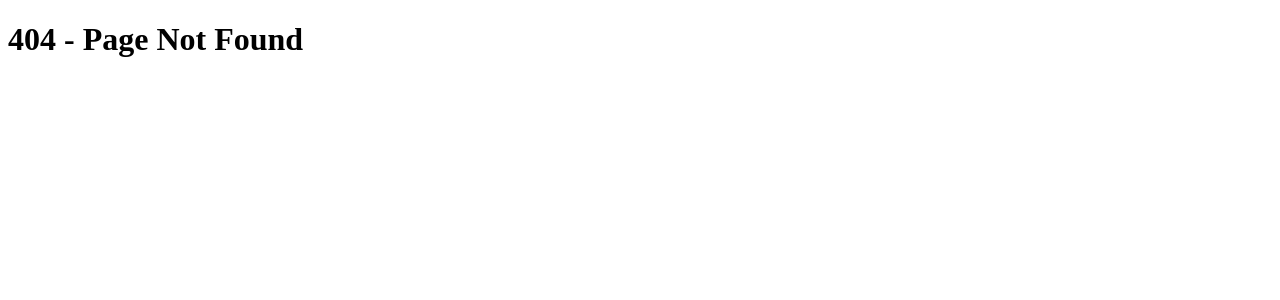
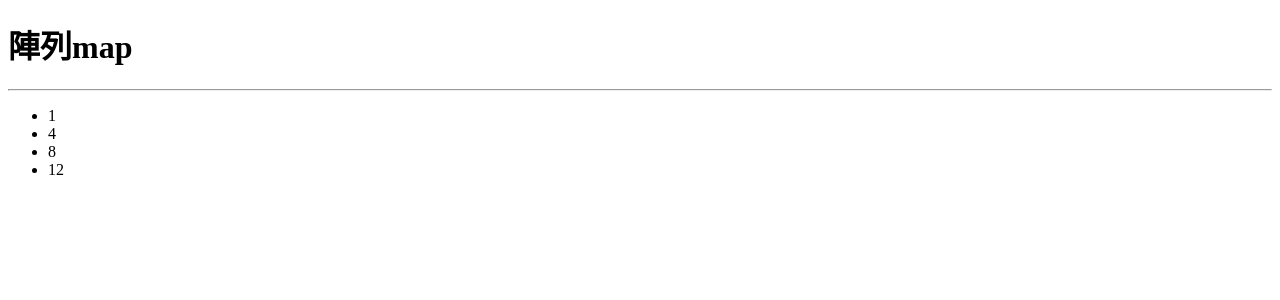
Before and after one commit to yanniao0827/React, a Next.js app: page /cs-0604/jsx-map in a window 1280 px wide. Before the commit this address had no page. Shown: the top 300 px of the page. Built offline with nearby package versions, Linux system fonts and the light colour scheme.

Commit message:
陣列map

```diff
--- /dev/null
+++ b/pages/cs-0604/jsx-map.js
@@ -0,0 +1,16 @@
+import React from 'react';
+
+export default function JsxMap() {
+  const aa = [1, 4, 8, 12];
+  return (
+    <>
+      <h1>陣列map</h1>
+      <hr />
+      <ul>
+        {aa.map((v, i) => {
+          return <li key={i}>{v}</li>;
+        })}
+      </ul>
+    </>
+  );
+}
```
